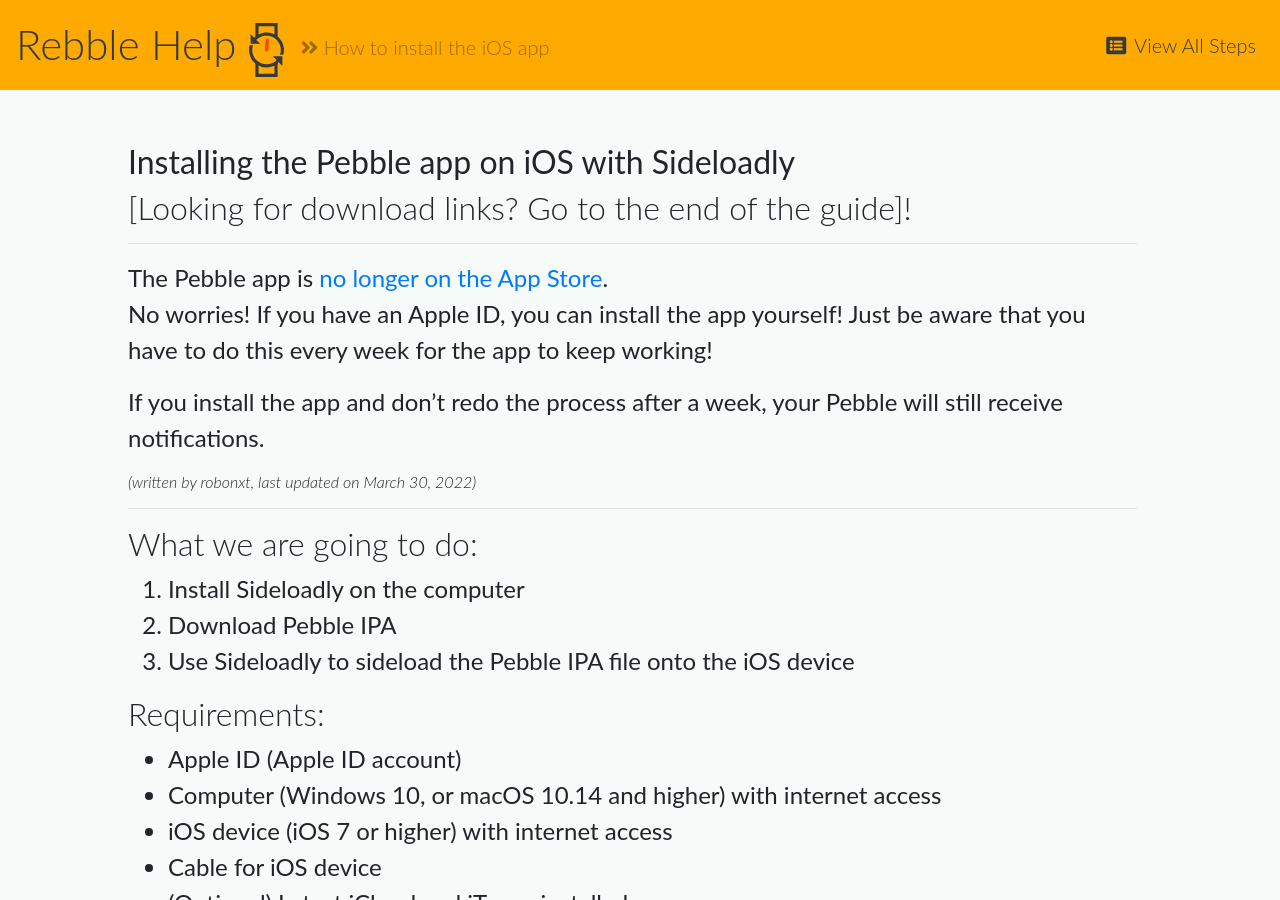
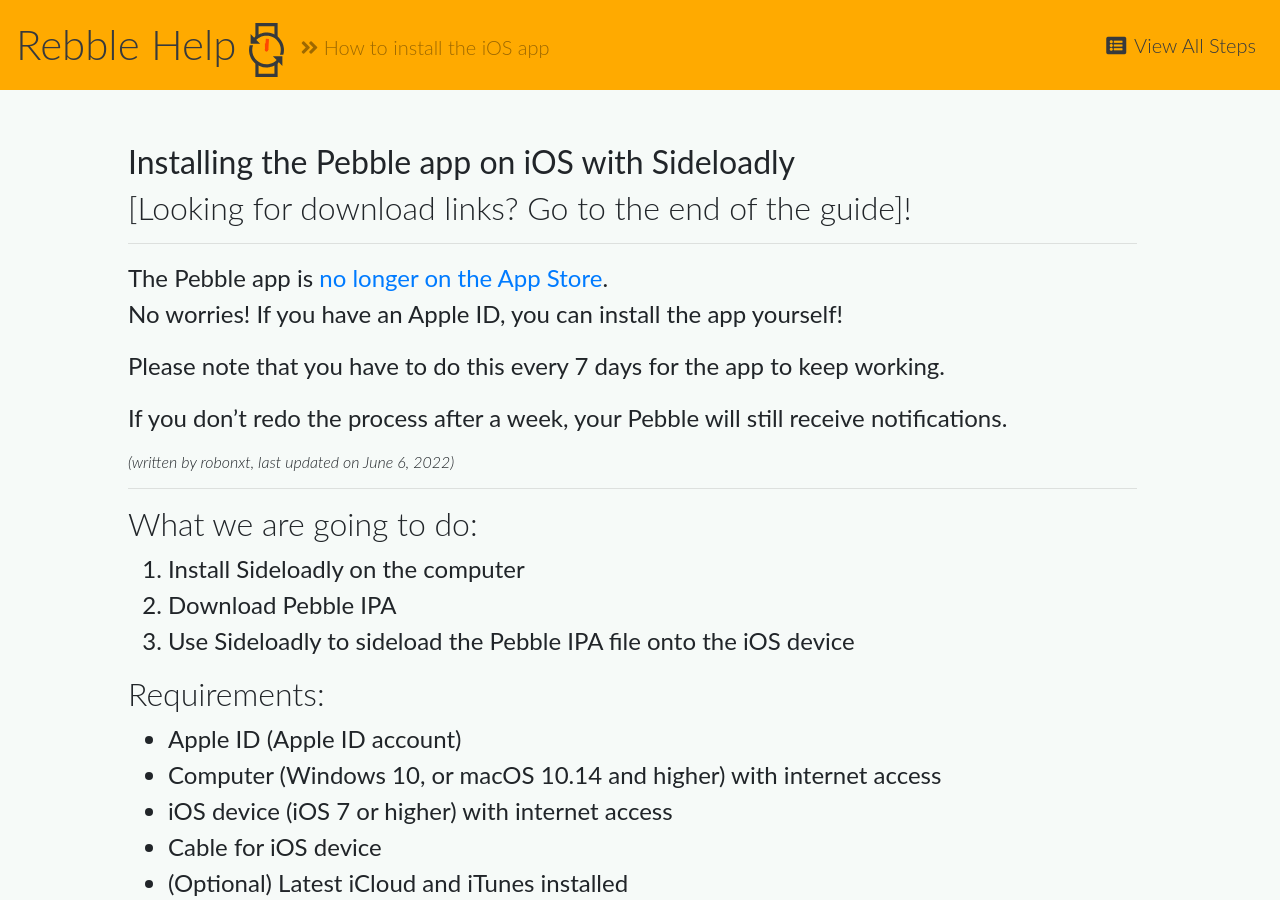
Before and after one commit to pebble-dev/rebble-help, a Jekyll site: the page built from _topic/sideload-ios-app.md, in a window 1280 px wide and 900 px high. Built offline with Jekyll 4.4.1, drawn with Linux system fonts in a browser that asks for light colours; nearby versions of some CDN libraries.

Commit message:
Update sideload-ios-app.md

```diff
--- a/_topic/sideload-ios-app.md
+++ b/_topic/sideload-ios-app.md
@@ -2,8 +2,8 @@
 layout: post
 title: "Sideloading the Pebble app on iOS"
 prompt: "How to install the iOS app"
-keywords: "removed apple ios iphone store sideload ipa"
-date:   2022-03-30 13:00:00
+keywords: "removed app apple ios iphone store sideload ipa"
+date:   2022-06-03 16:35:00
 author: "robonxt"
 hideFirstStepNumber: true
 osSpecific: false
@@ -14,10 +14,13 @@ osSpecific: false
 
 ---
 The Pebble app is [no longer on the App Store](/ios-app-unavailable).
-No worries! If you have an Apple ID, you can install the app yourself! Just be aware that you have to do this every week for the app to keep working!
+No worries! If you have an Apple ID, you can install the app yourself!
 
-If you install the app and don't redo the process after a week, your Pebble will still receive notifications.
-###### *(written by robonxt, last updated on March 30, 2022)*
+Please note that you have to do this every 7 days for the app to keep working.
+
+If you don't redo the process after a week, your Pebble will still receive notifications.
+
+###### *(written by robonxt, last updated on June 6, 2022)*
 ---
 
 
```
